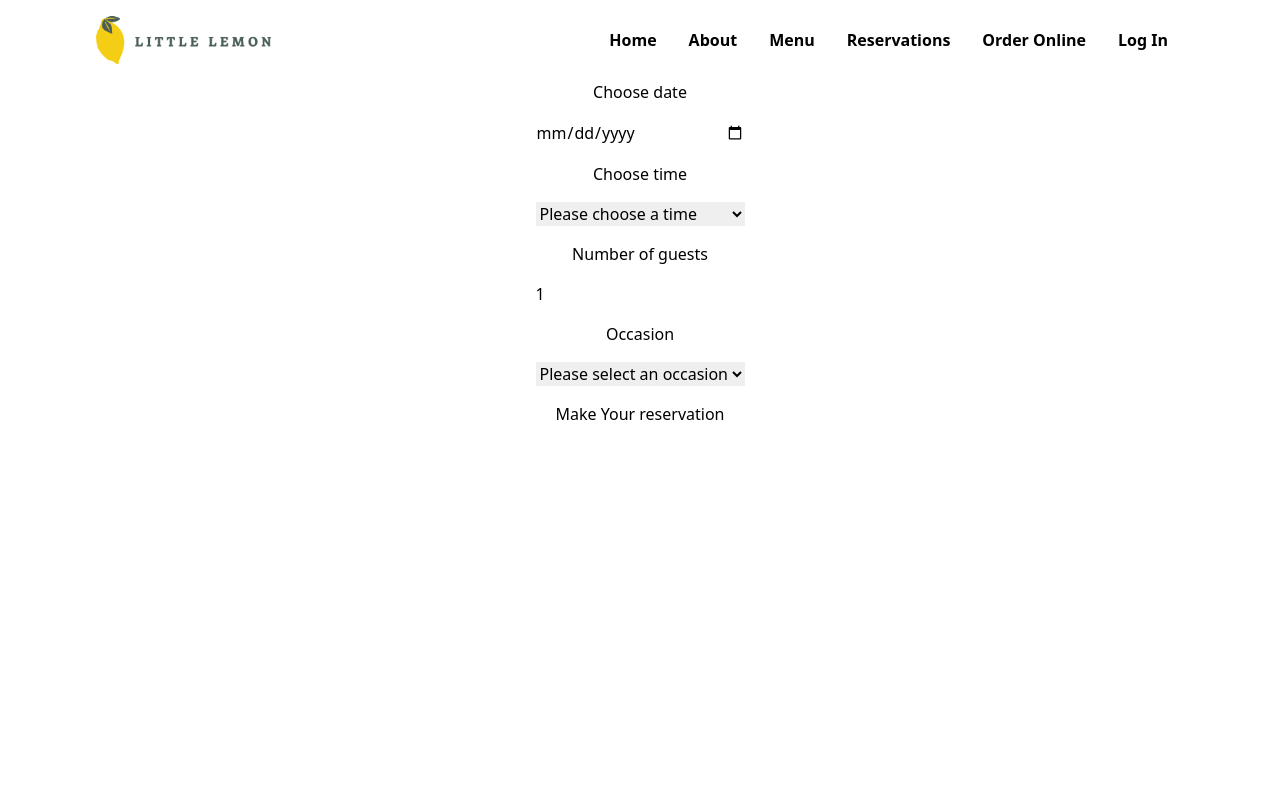
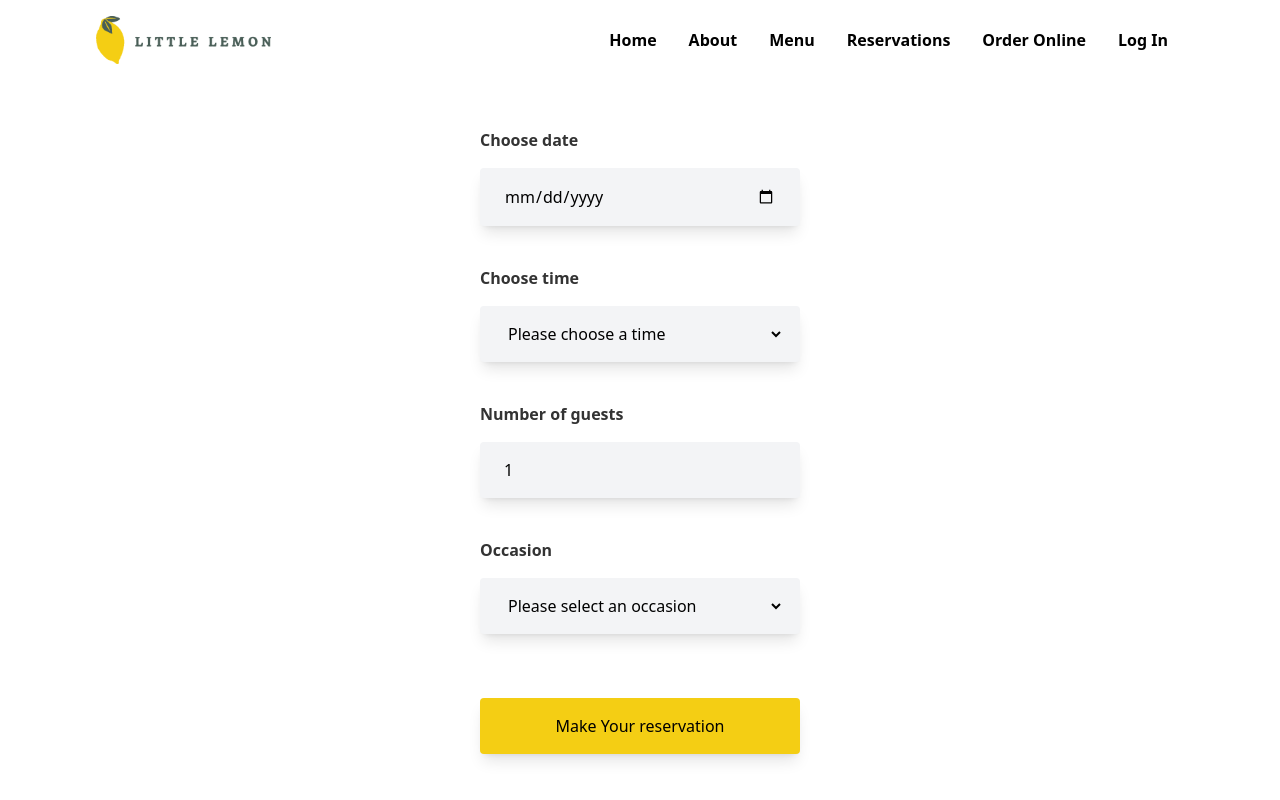
Before and after one commit to wtRinaldi/capstone, a React (Create React App) app: page /reservations in a window 1280 px wide. Built offline with nearby package versions, Linux system fonts and the light colour scheme; a web font is replaced by a local one.

Commit message:
adds styling to reservation form

```diff
--- /dev/null
+++ b/src/components/common/Input.js
@@ -0,0 +1,10 @@
+import React from 'react';
+
+function Input({children, className, ...rest}) {
+    return (
+        <input
+            className={`bg-gray-100 shadow-lg px-6 py-4 rounded ${className}`} {...rest}>{children}</input>
+    );
+}
+
+export default Input;
--- /dev/null
+++ b/src/components/common/Label.js
@@ -0,0 +1,9 @@
+import React from 'react';
+
+function Label({children, className, ...rest}) {
+    return (
+        <label className={`text-highlight-dark font-semibold text-start ${className}`} {...rest}>{children}</label>
+    );
+}
+
+export default Label;
--- /dev/null
+++ b/src/components/common/Select.js
@@ -0,0 +1,11 @@
+import React from 'react';
+
+
+function Select({children, className, ...rest}) {
+    return (
+        <select
+            className={`bg-gray-100 shadow-lg px-6 py-4 rounded border-solid border-r-transparent border-r-[1rem] ${className}`} {...rest}>{children}</select>
+    );
+}
+
+export default Select;
--- a/src/components/home/specials/SpecialsCard.js
+++ b/src/components/home/specials/SpecialsCard.js
@@ -12,7 +12,7 @@ function SpecialsCard({special}) {
     return (
         <div className="flex flex-col flex-1 bg-gray-100 rounded-2xl">
             <img src={special.image} height="100" alt={special.description}
-                 className="rounded-t-2xl h-64 object-cover"/>
+                 className="rounded-t-2xl max-h-56 object-cover"/>
             <div className="flex-col p-6 h-full">
                 <div className="flex justify-between font-semibold mb-3">
                     <div>{special.name}</div>
--- a/src/components/reservations/ReservationsForm.js
+++ b/src/components/reservations/ReservationsForm.js
@@ -1,13 +1,14 @@
 import React from 'react';
 import useReservations from "../../hooks/useReservations";
 import useAvailableTimes from "../../hooks/useAvailableTimes";
+import {submitAPI} from "../../utils/fakeAPI";
+import Select from "../common/Select";
+import Input from "../common/Input";
+import Label from "../common/Label";
 
 function ReservationsForm() {
     const {reservation, dispatchReservation} = useReservations();
     const {availableTimes} = useAvailableTimes();
-    const submitAPI = function (formData) {
-        return true;
-    };
 
     function handleChange(event) {
         const type = event.target.id
@@ -17,34 +18,62 @@ function ReservationsForm() {
 
     function handleSubmit(event) {
         event.preventDefault()
+        console.log(reservation, 'Success')
         submitAPI(reservation)
         dispatchReservation({type: 'reset-form'})
     }
 
     return (
-        <section className="container mx-auto flex justify-center">
-            <form onSubmit={handleSubmit} className="flex flex-col gap-4" data-testid="reservation-form">
-                <label htmlFor="res-date">Choose date</label>
-                <input type="date" id="res-date" value={reservation.date} onChange={handleChange} required/>
-                <label htmlFor="res-time">Choose time</label>
-                <select id="res-time" value={reservation.time} onChange={handleChange} required>
+        <section className="container mx-auto flex justify-center mt-12">
+            <form onSubmit={handleSubmit} className="flex flex-col gap-4 w-full max-w-80"
+                  data-testid="reservation-form">
+                <Label htmlFor="res-date">Choose date</Label>
+                <Input type="date"
+                       id="res-date"
+                       data-testid="reservation-date-input"
+                       value={reservation.date}
+                       onChange={handleChange}
+                       className="mb-6"
+                       required/>
+                <Label htmlFor="res-time">Choose time</Label>
+                <Select id="res-time"
+                        data-testid="reservation-time-input"
+                        value={reservation.time}
+                        onChange={handleChange}
+                        className="mb-6"
+                        required>
                     <option value="" disabled defaultValue>Please choose a time</option>
                     {availableTimes.times.map(time => {
                         return <option key={time}>{time}</option>
                     })}
-                </select>
-                <label htmlFor="guests">Number of guests</label>
-                <input type="number" placeholder="1" min="1" max="10" id="guests"
+                </Select>
+                <Label htmlFor="guests">Number of guests</Label>
+                <Input type="number"
+                       placeholder="1"
+                       min="1"
+                       max="10"
+                       id="guests"
+                       data-testid="reservation-guests-input"
                        value={reservation.numberOfGuests}
-                       onChange={handleChange} required/>
-                <label htmlFor="occasion">Occasion</label>
-                <select id="occasion" value={reservation.occasion} onChange={handleChange} required>
+                       onChange={handleChange}
+                       className="mb-6"
+                       required/>
+                <Label htmlFor="occasion">Occasion</Label>
+                <Select id="occasion"
+                        data-testid="reservation-occasion-input"
+                        value={reservation.occasion}
+                        onChange={handleChange}
+                        className="mb-12"
+                        required>
                     <option value="" disabled defaultValue>Please select an occasion</option>
                     <option>None</option>
                     <option>Birthday</option>
                     <option>Anniversary</option>
-                </select>
-                <input type="submit" value="Make Your reservation"/>
+                </Select>
+                <Input className="bg-primary-light"
+                       type="submit"
+                       value="Make Your reservation"
+                       aria-label="On Click"/>
             </form>
         </section>
     );
--- a/src/hooks/useAvailableTimes.js
+++ b/src/hooks/useAvailableTimes.js
@@ -1,5 +1,5 @@
 import {useEffect, useReducer} from "react";
-
+import {fetchAPI} from "../utils/fakeAPI";
 
 function availableTimesReducer(state, action) {
     const {type} = action;
@@ -15,30 +15,6 @@ const availableTimesInitialState = {
     times: []
 }
 
-const seededRandom = function (seed) {
-    var m = 2 ** 35 - 31;
-    var a = 185852;
-    var s = seed % m;
-    return function () {
-        return (s = s * a % m) / m;
-    };
-}
-
-const fetchAPI = function (date) {
-    let result = [];
-    let random = seededRandom(date.getDate());
-
-    for (let i = 17; i <= 23; i++) {
-        if (random() < 0.5) {
-            result.push(i + ':00');
-        }
-        if (random() < 0.5) {
-            result.push(i + ':30');
-        }
-    }
-    return result;
-};
-
 const useAvailableTimes = () => {
     const [state, dispatch] = useReducer(availableTimesReducer, availableTimesInitialState)
 
@@ -47,13 +23,9 @@ const useAvailableTimes = () => {
     }
 
     useEffect(() => {
-
         const times = initializeTimes();
-        debugger
         dispatch({type: 'updateTimes', payload: times})
     }, [])
-
-    // debugger;
 
     return {
         availableTimes: state,
--- /dev/null
+++ b/src/utils/fakeAPI.js
@@ -0,0 +1,26 @@
+const seededRandom = seed => {
+    const m = 2 ** 35 - 31;
+    const a = 185852;
+    let s = seed % m;
+
+    return () => (s = s * a % m) / m;
+};
+
+const fetchAPI = date => {
+    let result = [];
+    let random = seededRandom(date.getDate());
+
+    for (let i = 17; i <= 23; i++) {
+        if (random() < 0.5) result.push(i + ':00');
+        if (random() < 0.5) result.push(i + ':30');
+    }
+
+    return result;
+};
+
+const submitAPI = formData => true;
+
+export {
+    fetchAPI,
+    submitAPI
+};
```
Also changed, not shown: 1 other file (tests, documents, lock files or other folders).
